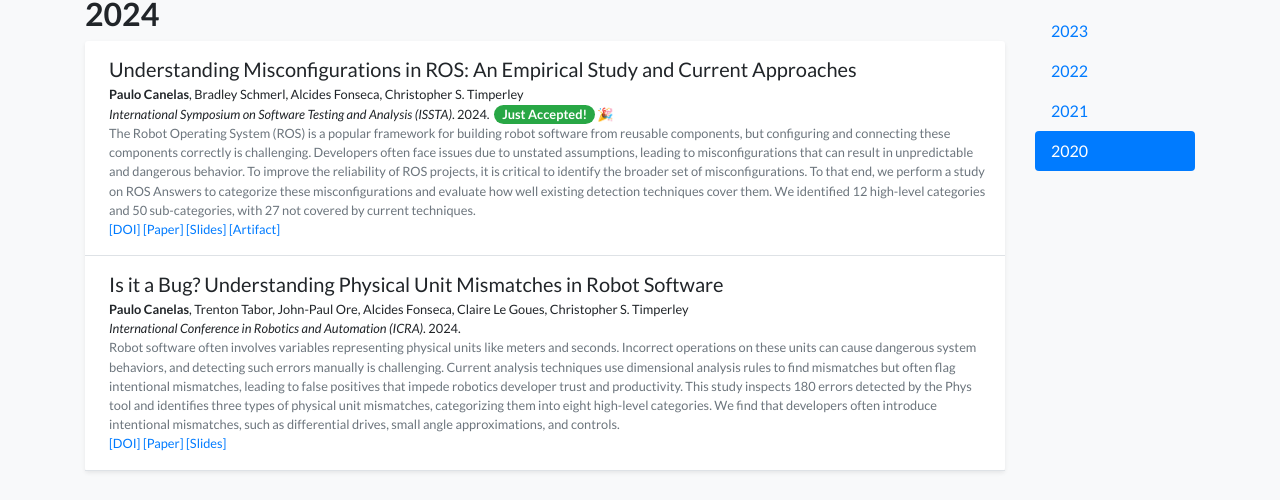
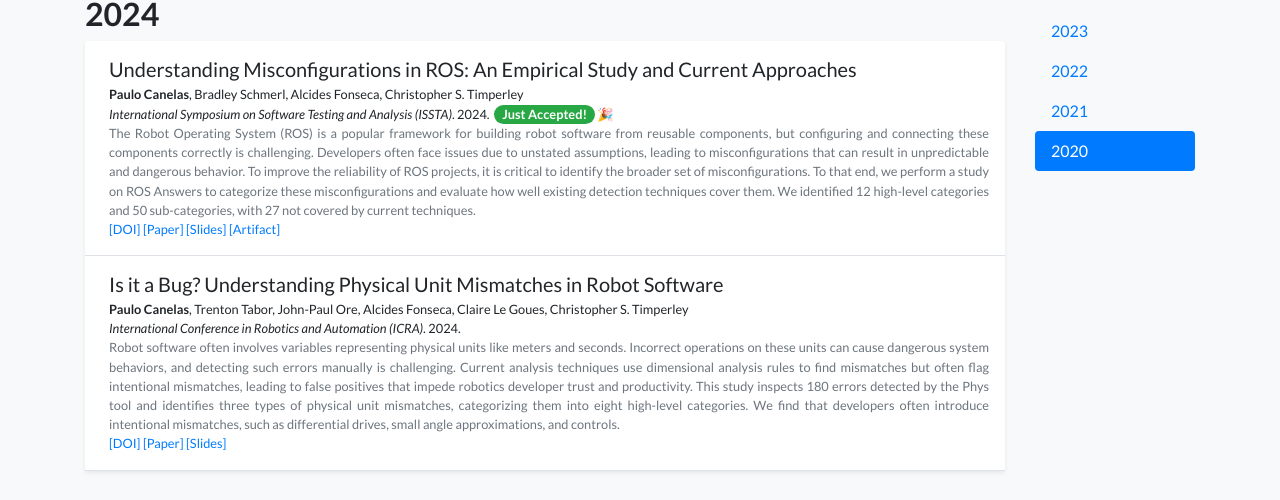
Before and after one commit to pcanelas/pcanelas.github.io, a Jekyll site: the page built from publications.html, in a window 1280 px wide. Shown: the part 109-609 px from the top of the page. Built offline with Jekyll 4.4.1, drawn with Linux system fonts in a browser that asks for light colours; a style sheet for code colours, icons or effects is not loaded.

Commit message:
Updated text alignment

```diff
--- a/_data/profile.yml
+++ b/_data/profile.yml
@@ -18,7 +18,7 @@
 #orcid: 0000-0002-0154-8989
 
 short_bio: >-
-  <p>
+  <p style="text-align: justify; text-justify: inter-word;">
   I am a PhD student working under the supervision of
   <a href="https://wiki.alcidesfonseca.com">Alcides Fonseca</a>,
   <a href="https://eden.dei.uc.pt/~sara/research.html">Sara Silva</a>, and
--- a/_includes/widgets/news_card.html
+++ b/_includes/widgets/news_card.html
@@ -1,7 +1,7 @@
 {% assign news_by_year = site.news | sort: "date" | reverse | limit: 3 | group_by_exp: "item", "item.date | date: '%Y'" -%}
 
 <div class="my-3 bg-white shadow-sm rounded-sm">
-    <h6 class="p-3 mb-0 border-bottom border-gray"><i class="fas fa-rss"></i> News</h6>
+    <h6 class="p-3 mb-0 border-bottom border-gray"><i class="fas fa-rss"></i> &nbsp;&nbsp;News</h6>
     <div class="px-3 pb-1">
         {% for year in news_by_year %}
         <div class="media py-1 {% if not_first -%}border-top border-gray{%- endif %}">
--- a/_includes/widgets/publication_item.html
+++ b/_includes/widgets/publication_item.html
@@ -12,7 +12,7 @@
             <h5 class="mt-0 mb-1 font-weight-normal">{{ item.title }}</h5>
             <p class="mt-0 mb-0 small">{% include widgets/author_list.html authors=item.authors %}</p>
             <p class="mt-0 mb-0 small">{{item.pub_pre}}<i>{{ item.pub }}</i>{{ item.pub_post }}. {{ item.pub_date }}.&nbsp;&nbsp;{{ item.pub_last }}</p>
-            <p class="mt-0 mb-0 small text-muted">{{ item.abstract }}</p>
+            <p class="mt-0 mb-0 small text-muted" style="text-align: justify; text-justify: inter-ideograph;">{{ item.abstract }}</p>
 
             <p class="small pb-0 mb-0 lh-125 text-muted abstract-links">
                 {% for link in item.links %}
```
